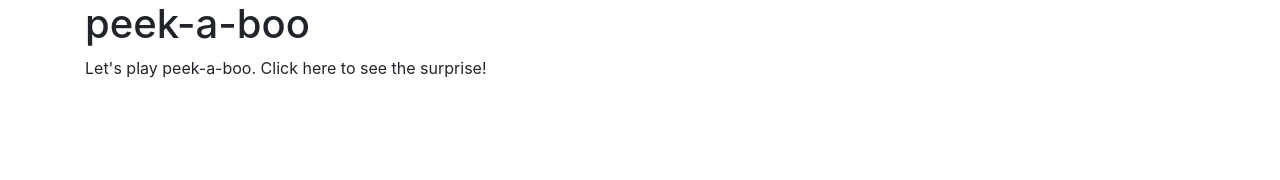
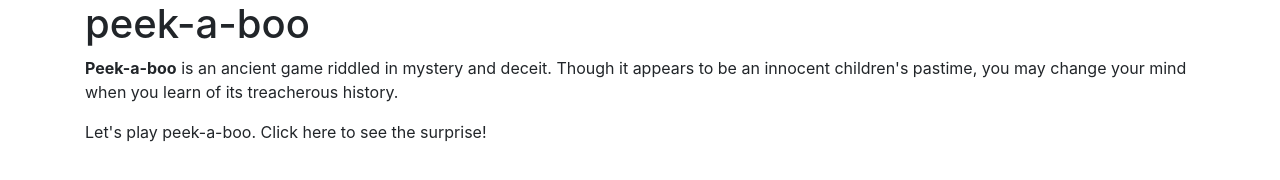
Before and after one commit to kahenya-anita/effects-jquery, a plain HTML site: page index.html in a window 1280 px wide. Drawn offline with nearby package versions, Linux system fonts and the light colour scheme; files whose address does not match are found by name.

Commit message:
Add paragraph

```diff
--- a/index.html
+++ b/index.html
@@ -10,6 +10,7 @@
 <body>
     <div class="container">
         <h1>peek-a-boo</h1>
+        <p><strong>Peek-a-boo</strong> is an ancient game riddled in mystery and deceit. Though it appears to be an innocent children's pastime, you may change your mind when you learn of its treacherous history.</p>
 
         <div class="walrus-hidden">
             <p>Let's play peek-a-boo. Click here to see the surprise!</p>
```
